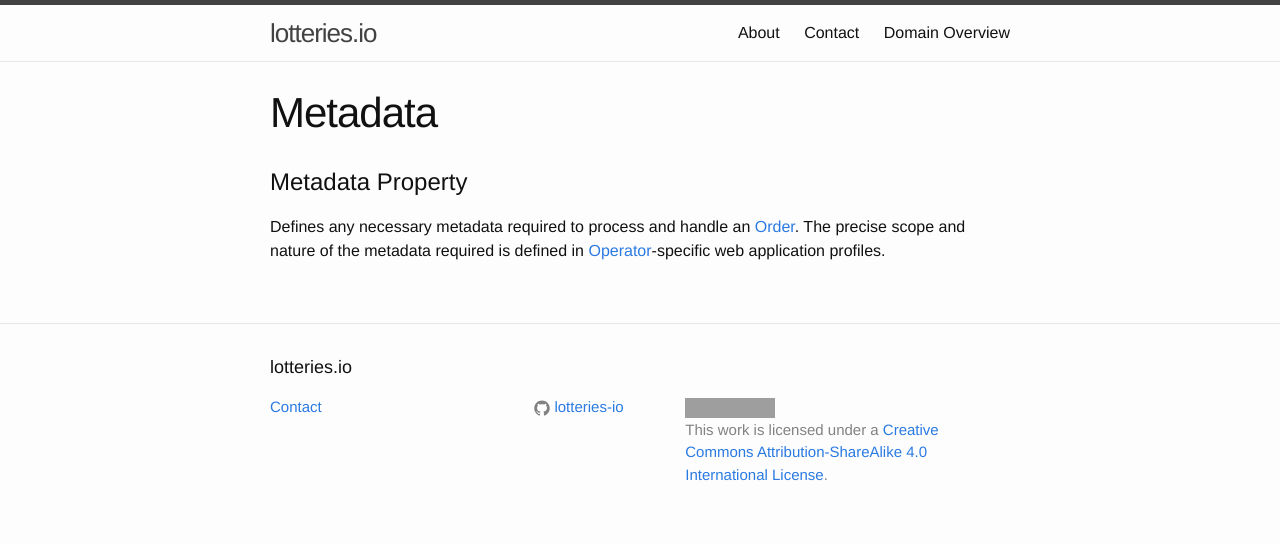
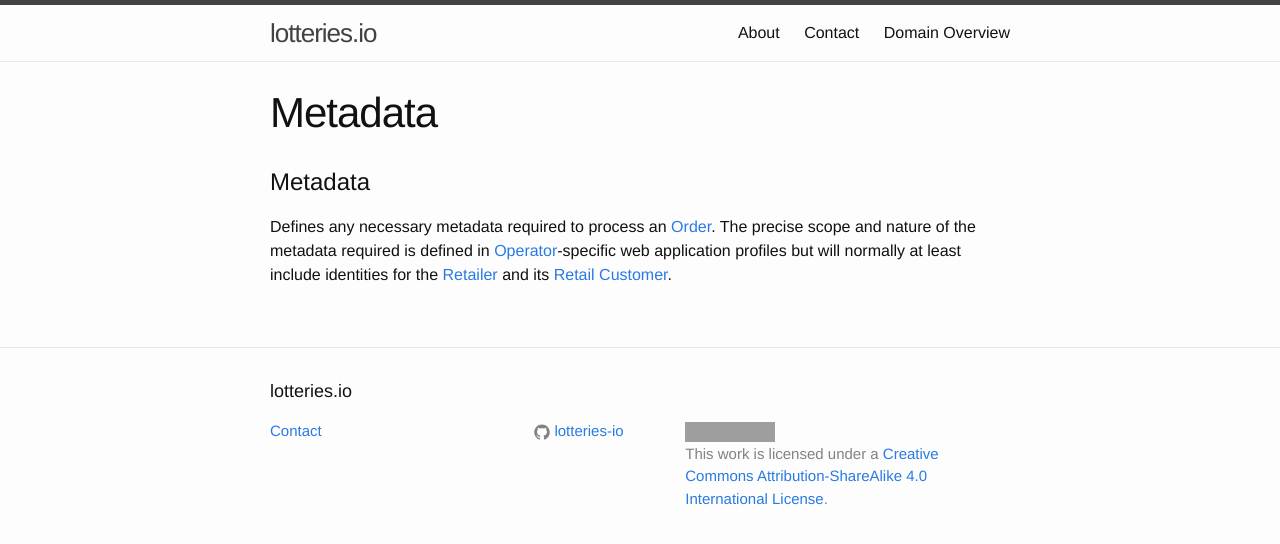
Before and after one commit to lotteries-io/lotteries-io.github.io, a Jekyll site: the page built from _properties/metadata.md, in a window 1280 px wide. Shown: the top 544 px of the page. Built offline with Jekyll 4.4.1, drawn with Linux system fonts in a browser that asks for light colours; grey boxes are pictures that could not be loaded.

Commit message:
Update metadata.md

```diff
--- a/_properties/metadata.md
+++ b/_properties/metadata.md
@@ -3,5 +3,6 @@ layout: page
 title: Metadata
 ---
 
-# Metadata Property
-Defines any necessary metadata required to process and handle an [Order](../concepts/order). The precise scope and nature of the metadata required is defined in [Operator](../concepts/operator)-specific web application profiles.
+# Metadata
+
+Defines any necessary metadata required to process an [Order](../concepts/order). The precise scope and nature of the metadata required is defined in [Operator](../concepts/operator)-specific web application profiles but will normally at least include identities for the [Retailer](../concepts/retailer) and its [Retail Customer](../concepts/retail-customer).
```
